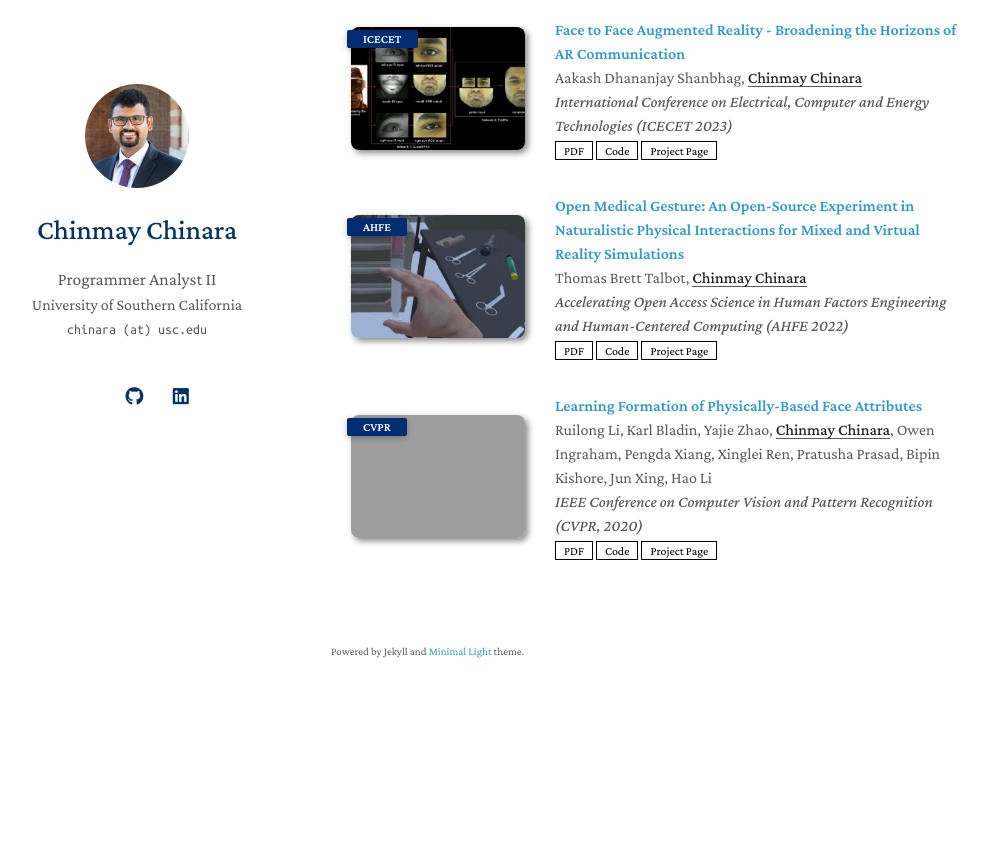
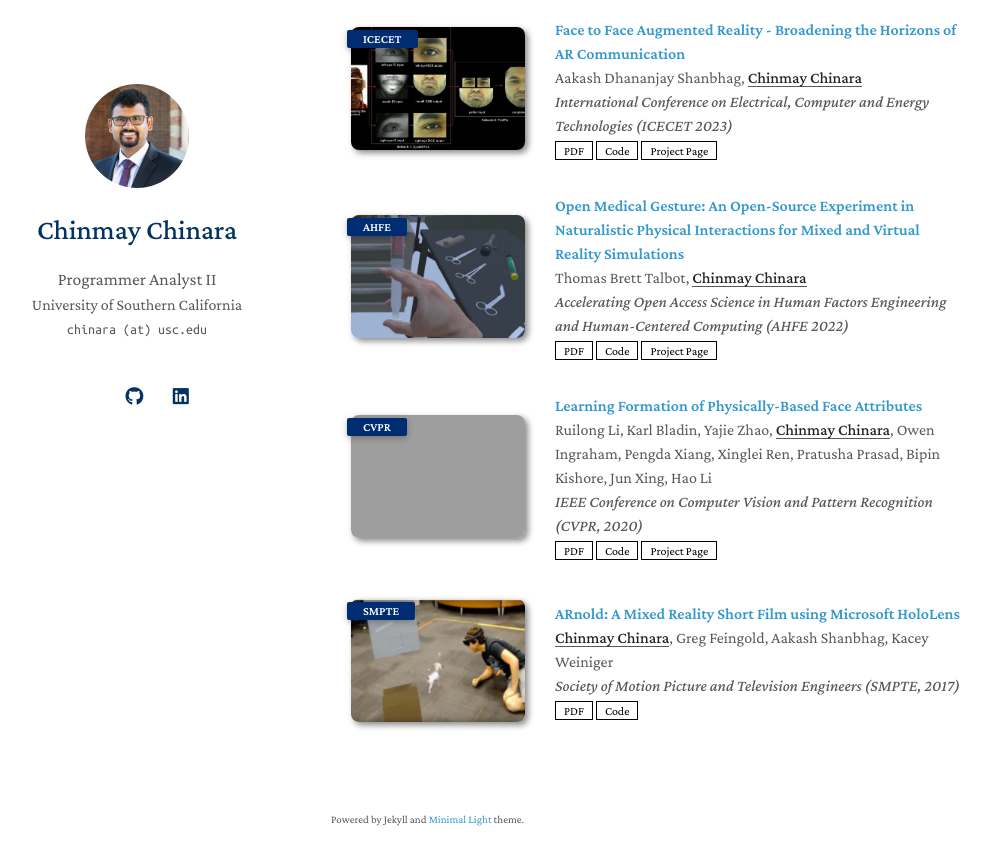
Before and after one commit to chinmaychinara91/chinmaychinara91.github.io, a Jekyll site: the page built from index.md, in a window 1280 px wide and 900 px high, scrolled down 1973 px. Shown: the top 865 px of the window, without its empty margins (139-1129 px from the left). Built offline with Jekyll 4.4.1, drawn with Linux system fonts in a browser that asks for light colours; a style sheet for code colours, icons or effects is not loaded; our own code applies the rules of GitHub Pages for plain Markdown files; before the commit the page ends 2705 px from its top, so only the background shows below that; grey boxes are pictures that could not be loaded.

Commit message:
Add Arnold paper and image

```diff
--- a/_data/publications.yml
+++ b/_data/publications.yml
@@ -53,3 +53,11 @@ main:
     code: https://github.com/ICT-VGL/ICT-FaceKit
     page: https://vgl.ict.usc.edu/Research/Deep3DMM/
     image: ./assets/img/ictfacekit.png
+
+  - title: "ARnold: A Mixed Reality Short Film using Microsoft HoloLens"
+    authors: <em><strong>Chinmay Chinara</strong></em>, Greg Feingold, Aakash Shanbhag, Kacey Weiniger
+    conference_short: SMPTE
+    conference: Society of Motion Picture and Television Engineers (SMPTE, 2017)
+    pdf: https://www.researchgate.net/publication/323194166_ARnold_A_Mixed_Reality_Short_Film_using_Microsoft_HoloLens
+    code: https://github.com/chinmaychinara91/ARnold-A-Mixed-Reality-Short-Film
+    image: ./assets/img/arnold.png
```
Also changed, not shown: assets/img/arnold.png (added).
